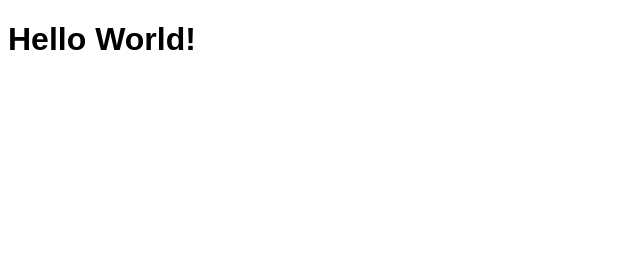
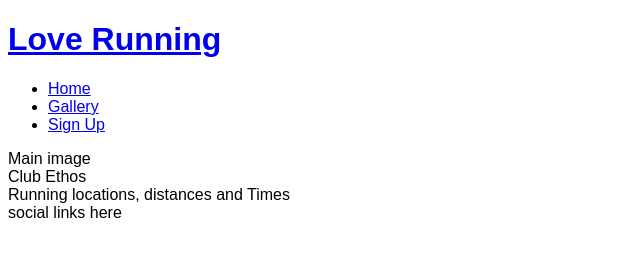
Before and after one commit to MrHaJu/Love_Running, a plain HTML site: page index.html in a window 1280 px wide. Shown: the whole page, without its empty margins (0-640 px from the left). Drawn offline with Linux system fonts and the light colour scheme.

Commit message:
add basic Header structure

```diff
--- a/index.html
+++ b/index.html
@@ -9,6 +9,27 @@
     <title>Love Running</title>
 </head>
 <body>
-    <h1>Hello World!</h1>
+    <header>
+        <a href="index.html"><h1>Love Running</h1></a>
+        <nav>
+            <ul>
+                <li><a href="index.html">Home</a></li>
+                <li><a href="#">Gallery</a></li>
+                <li><a href="#">Sign Up</a></li>
+            </ul>
+        </nav>
+    </header>
+    <section>
+        Main image
+    </section>
+    <section>
+        Club Ethos
+    </section>
+    <section>
+        Running locations, distances and Times
+    </section>
+    <footer>
+        social links here
+    </footer>
 </body>
 </html>
```
